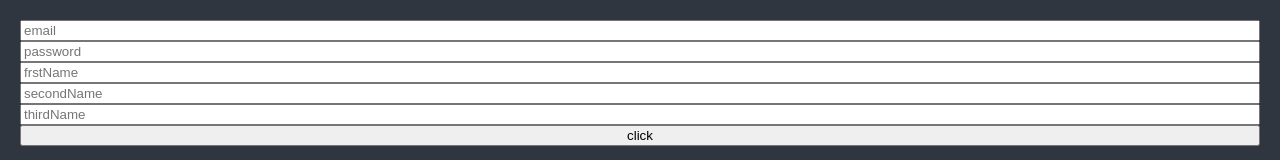
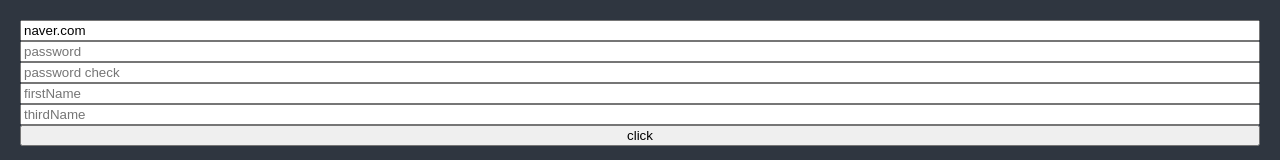
Before and after one commit to soyoung931014/ReactJS, a React (Create React App) app in the folder todolist/: page / in a window 1280 px wide. Shown: the top 160 px of the page. Built offline with nearby package versions, Linux system fonts and the light colour scheme; a web font is replaced by a local one.

Commit message:
feat: validaton

```diff
--- a/todolist/src/ToDoList.tsx
+++ b/todolist/src/ToDoList.tsx
@@ -1,30 +1,92 @@
 import { useForm } from "react-hook-form";
+interface IForm {
+  [key: string]: string;
+}
+
+// interface IForm {
+//   email: string;
+//   firstName: string;
+//   lastName: string;
+//   username: string;
+//   password: string;
+//   password1: string;
+// }
+
 const ToDoList = () => {
-  const { register, handleSubmit, formState } = useForm();
-  console.log(handleSubmit);
-  const onValid = (data: any) => {
-    console.log(data);
+  const {
+    register,
+    handleSubmit,
+    formState: { errors },
+    setError,
+  } = useForm<IForm>({
+    defaultValues: {
+      email: "naver.com",
+    },
+  });
+  const onValid = (data: IForm) => {
+    console.log(data); // {email: 'so@naver.com', password: '33333d', passwordCheck: '33333333', secondName: '33', thirdName: '333333'}
+    if (data.password !== data.passwordCheck) {
+      setError(
+        "passwordCheck",
+        { message: "password are not same" },
+        { shouldFocus: true }
+      );
+    }
+    //  setError("extraError", { message: "Server offline" });
   };
-  console.log(formState.errors);
+
   return (
     <div>
       <form
         style={{ display: "flex", flexDirection: "column" }}
         onSubmit={handleSubmit(onValid)}
       >
-        <input placeholder="email" {...register("email", { required: true })} />
+        <input
+          placeholder="email"
+          {...register("email", {
+            required: "email is required",
+            pattern: {
+              value: /^[A-Za-z0-9._%+-]+@naver.com$/,
+              message: "only naver.com emails allowed",
+            },
+          })}
+        />
+        <span style={{ color: "red" }}>{errors?.email?.message}</span>
         <input
           placeholder="password"
-          {...register("password", { required: true, minLength: 10 })}
+          {...register("password", {
+            required: "password is required",
+            minLength: {
+              value: 5,
+              message: "your password is too short",
+            },
+          })}
         />
+        <span style={{ color: "red" }}>{errors?.password?.message}</span>
         <input
-          placeholder="frstName"
-          {...register("frstName", { required: true })}
+          placeholder="password check"
+          {...register("passwordCheck", {
+            required: "passwordCheck is required",
+            minLength: {
+              value: 5,
+              message: "your passwordCheck is too short",
+            },
+          })}
         />
+        <span style={{ color: "red" }}>{errors?.passwordCheck?.message}</span>
         <input
-          placeholder="secondName"
-          {...register("secondName", { required: true })}
+          placeholder="firstName"
+          {...register("firstName", {
+            required: "write here",
+            validate: {
+              nosoyoung: (value) =>
+                value.includes("soyoung") ? "soyoung is not allowed" : true,
+              noNico: (value) =>
+                value.includes("nico") ? "nico is not allowed" : true,
+            }, // value가 soyoung을 포함하지 않는다면 true를 반환할것이다. false면 focus진행됨
+          })}
         />
+        <span style={{ color: "red" }}>{errors?.firstName?.message}</span>
         <input
           placeholder="thirdName"
           {...register("thirdName", {
```
